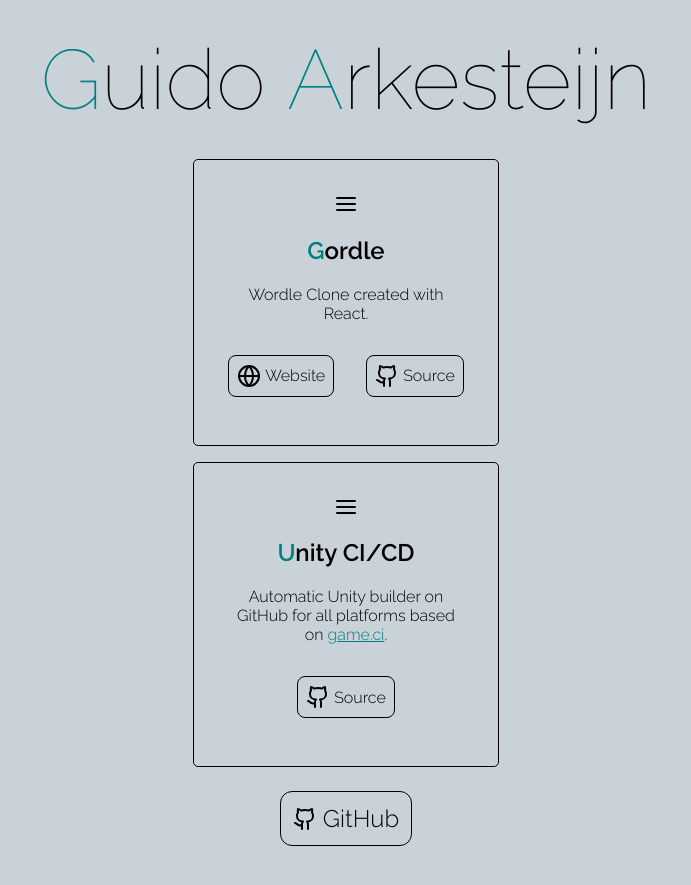
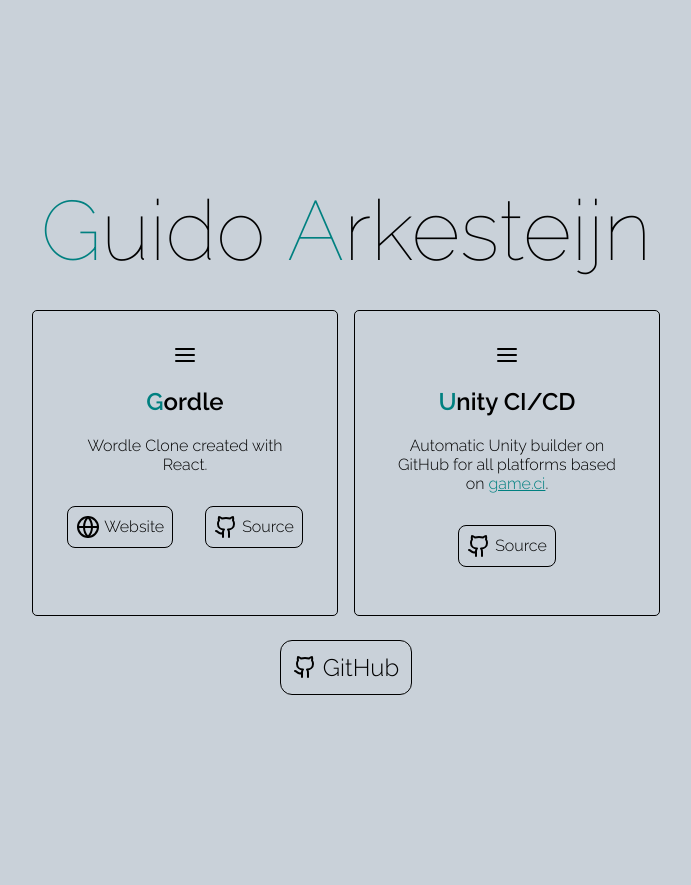
Before and after one commit to guidoarkesteijn/guidoarkesteijn.github.io, a Jekyll site: the page built from README.md, in a window 1280 px wide. Shown: the top 885 px of the page, without its empty margins (294-985 px from the left). Built offline with Jekyll 4.4.1, drawn with Linux system fonts in a browser that asks for light colours; our own code applies the rules of GitHub Pages for plain Markdown files.

Commit message:
2 columns for bigger screens 1 for smaller

```diff
--- a/_layouts/default.html
+++ b/_layouts/default.html
@@ -81,9 +81,15 @@
 
         .grid {
             display: grid;
-            grid-template-columns: 1fr;
+            grid-template-columns: 1fr 1fr;
             grid-gap: 1em;
             justify-items: center;
+        }
+
+        @media only screen and (max-width: 750px) {
+            .grid {
+                grid-template-columns: 1fr;
+            }
         }
 
         strong {
```
